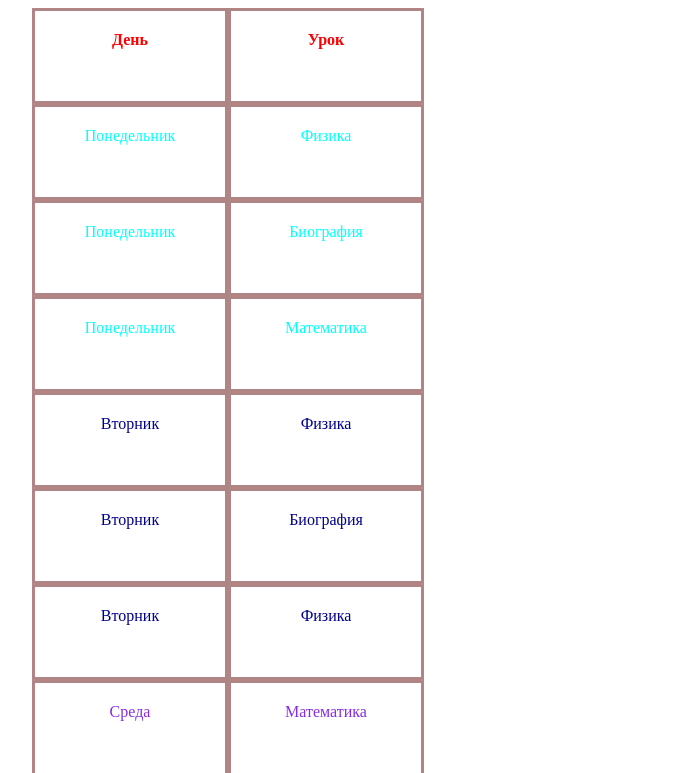
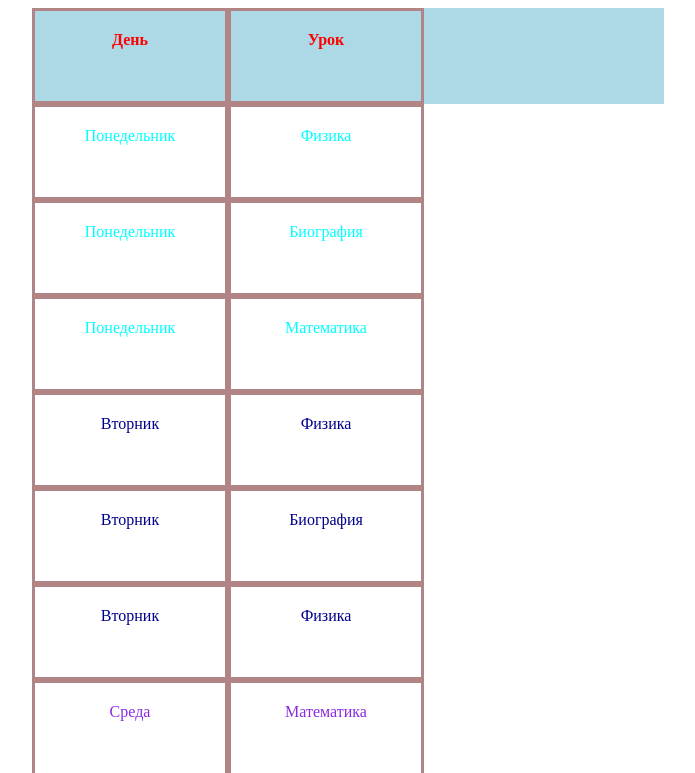
Before and after one commit to Giitthhub/homework, a plain HTML site: page index.html in a window 1280 px wide. In both pictures the pointer is over the element 640 px from the left and 56 px from the top of the page. Shown: the top 773 px of the page, without its empty margins (292-987 px from the left). Drawn offline with Linux system fonts and the light colour scheme; files that its build step writes are made by us from their sources.

Commit message:
style.css

```diff
--- a/style.css
+++ b/style.css
@@ -16,6 +16,11 @@ th, td {
     width: 150px;
     display: inline-block;
     border: 3px solid #b18585;
+}
+
+.lesson tr:hover {
+    background-color: lightblue;
+    transition: background-color 0.3s ease;
 }
 
 .lesson {
```
